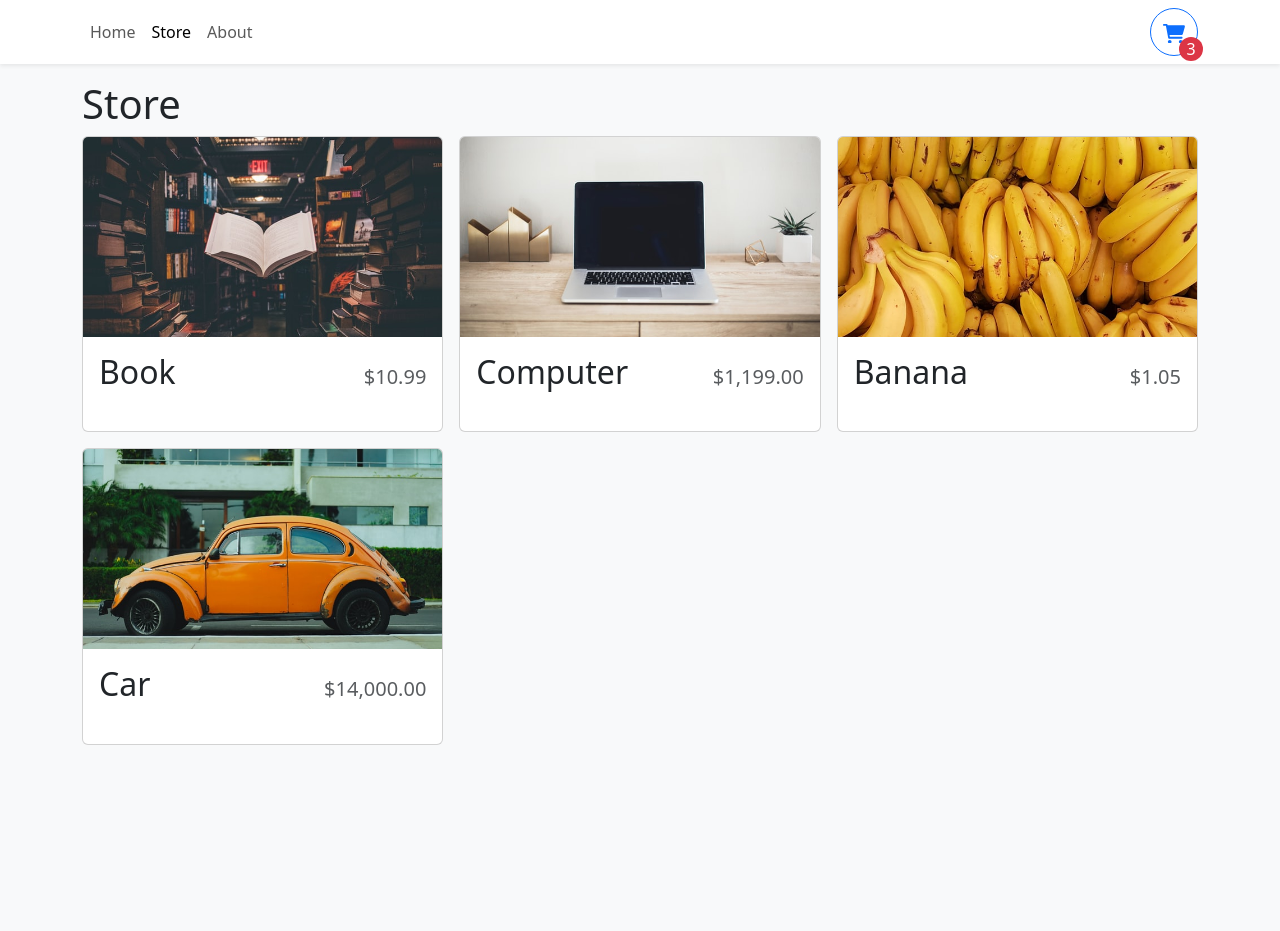
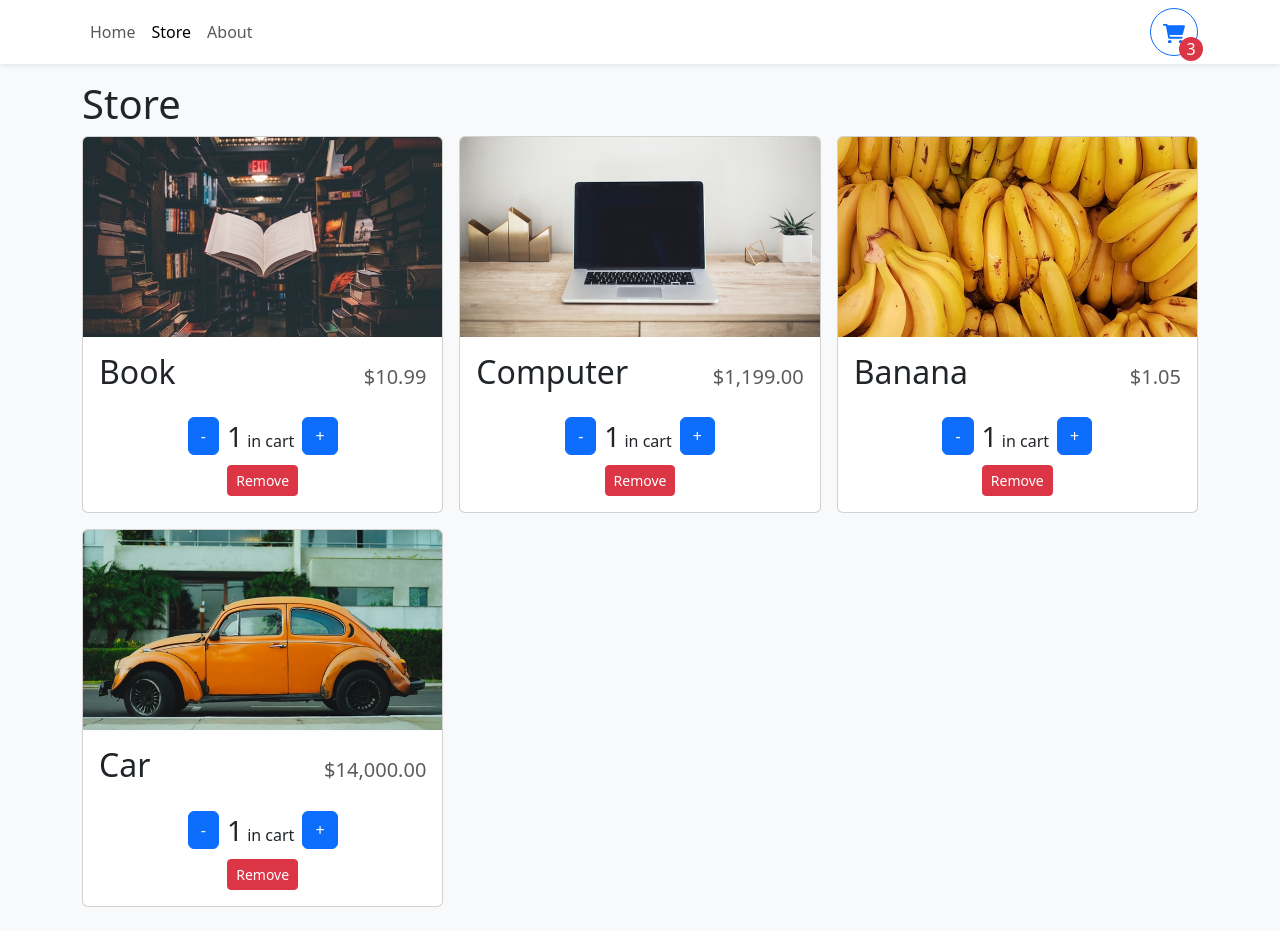
Before and after one commit to MarkoMelle/Shopping-Cart, a React (Vite) app: page /store in a window 1280 px wide. Before the commit the page ends 800 px from the top, so only its background shows below. Built offline with nearby package versions, Linux system fonts and the light colour scheme.

Commit message:
StoreItem component is completed

```diff
--- a/src/components/StoreItem.tsx
+++ b/src/components/StoreItem.tsx
@@ -1,4 +1,4 @@
-import { Card } from "react-bootstrap";
+import { Button, Card } from "react-bootstrap";
 import { formatCurrency } from "../utilities/formatCurrency";
 
 type StoreItemProps = {
@@ -9,8 +9,9 @@ type StoreItemProps = {
 };
 
 export function StoreItem({ id, name, price, imgUrl }: StoreItemProps) {
+  let quantity = 1;
   return (
-    <Card>
+    <Card className="h-100">
       <Card.Img
         variant="top"
         src={imgUrl}
@@ -22,6 +23,28 @@ export function StoreItem({ id, name, price, imgUrl }: StoreItemProps) {
           <span className="fs-2">{name}</span>
           <span className="ms-2 text-muted ">{formatCurrency(price)}</span>
         </Card.Title>
+        <div className="mt-auto">
+          {quantity === 0 ? (
+            <Button className="w-100 ">+ Add To Card</Button>
+          ) : (
+            <div
+              className="d-flex align-items-center flex-column"
+              style={{ gap: "0.5rem" }}
+            >
+              <div
+                className="d-flex align-items-center justify-content-center"
+                style={{ gap: "0.5rem" }}
+              >
+                <Button>-</Button>
+                <div className="">
+                  <span className="fs-3">{quantity}</span> in cart
+                </div>
+                <Button>+</Button>
+              </div>
+              <Button variant="danger" size="sm">Remove</Button>
+            </div>
+          )}
+        </div>
       </Card.Body>
     </Card>
   );
```
